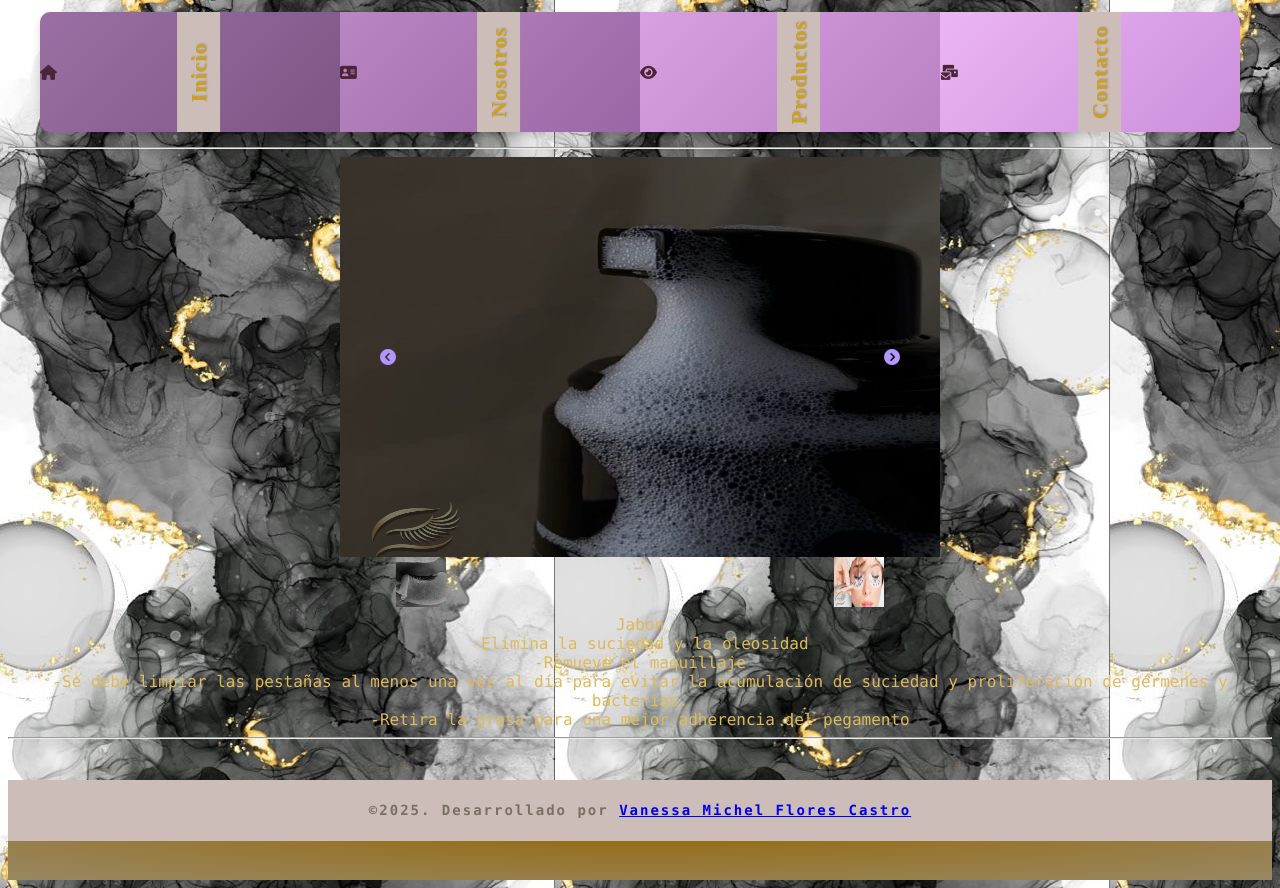
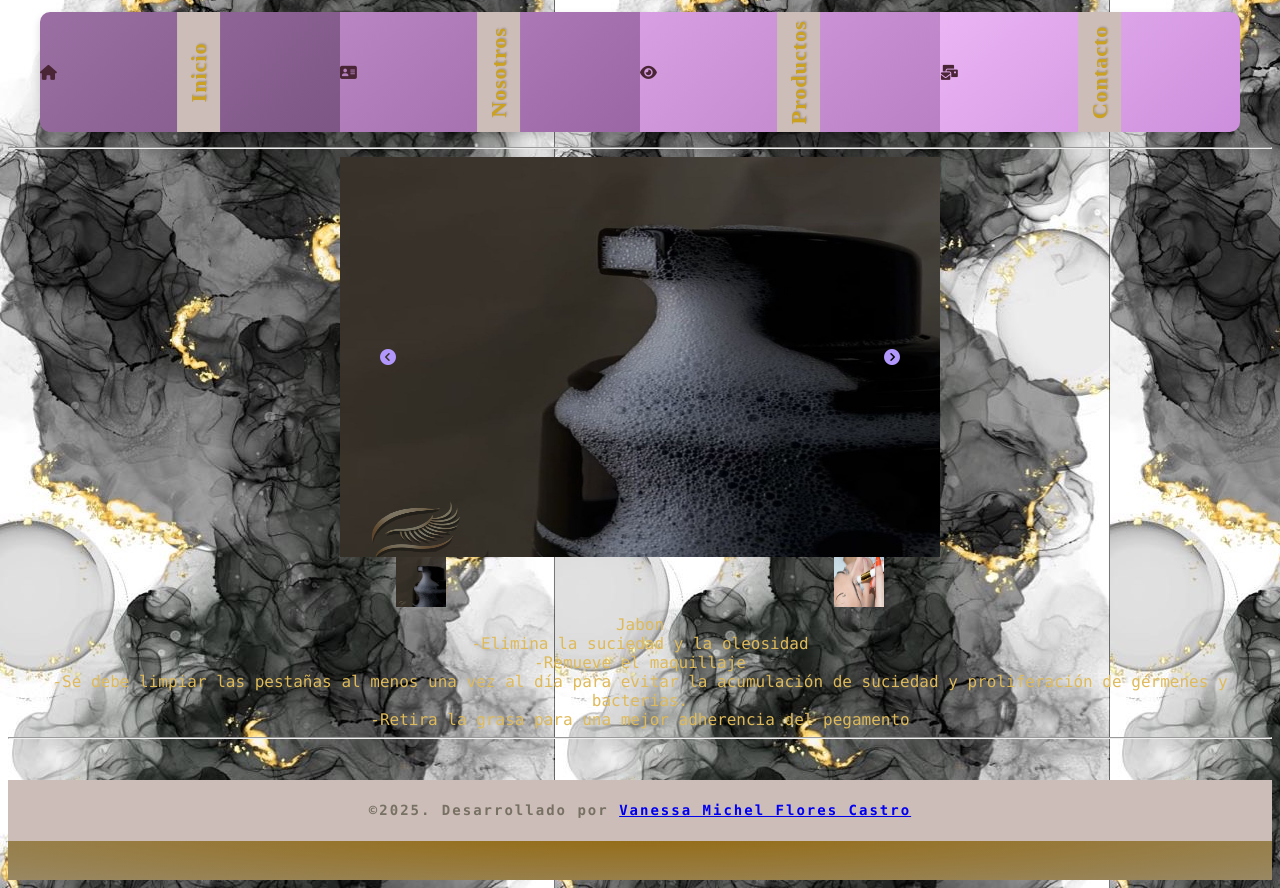
Before and after one commit to Lashanss/Lashans.github.io, a plain HTML site: page html/Jabon.html in a window 1280 px wide. Shown: the part 111-999 px from the top of the page. Drawn offline with Linux system fonts and the light colour scheme.

Commit message:
Update Jabon.html

```diff
--- a/html/Jabon.html
+++ b/html/Jabon.html
@@ -52,7 +52,7 @@
 
 			    <div class="itemcarrousel" id="itemcarrousel-2">
 				    <div class="itemcarrouseltarjeta">
-					    <img src="../Imagenes/Lavar.png" width="600" height="400">
+					    <img src="../Imagenes/Lavar.PNG" width="600" height="400">
 					</div>
 					<div class="itemcarrouselarrows">
 					    <a href="#itemcarrousel-2">
@@ -69,12 +69,12 @@
 
 				<div class="contecarrouselcontroller">
 				    <a href="#itemcarrousel-1">
-					     <img src="../Imagenes/Parche.png" width="50" height="50">
+					     <img src="../Imagenes/Jabon.png" width="50" height="50">
 				    </a>
 
 
 				    <a href="#itemcarrousel-2">
-					     <img src="../Imagenes/Parche med.png" width="50" height="50">
+					     <img src="../Imagenes/Lavar.PNG" width="50" height="50">
 			       </a>
 				</div>
 
```
